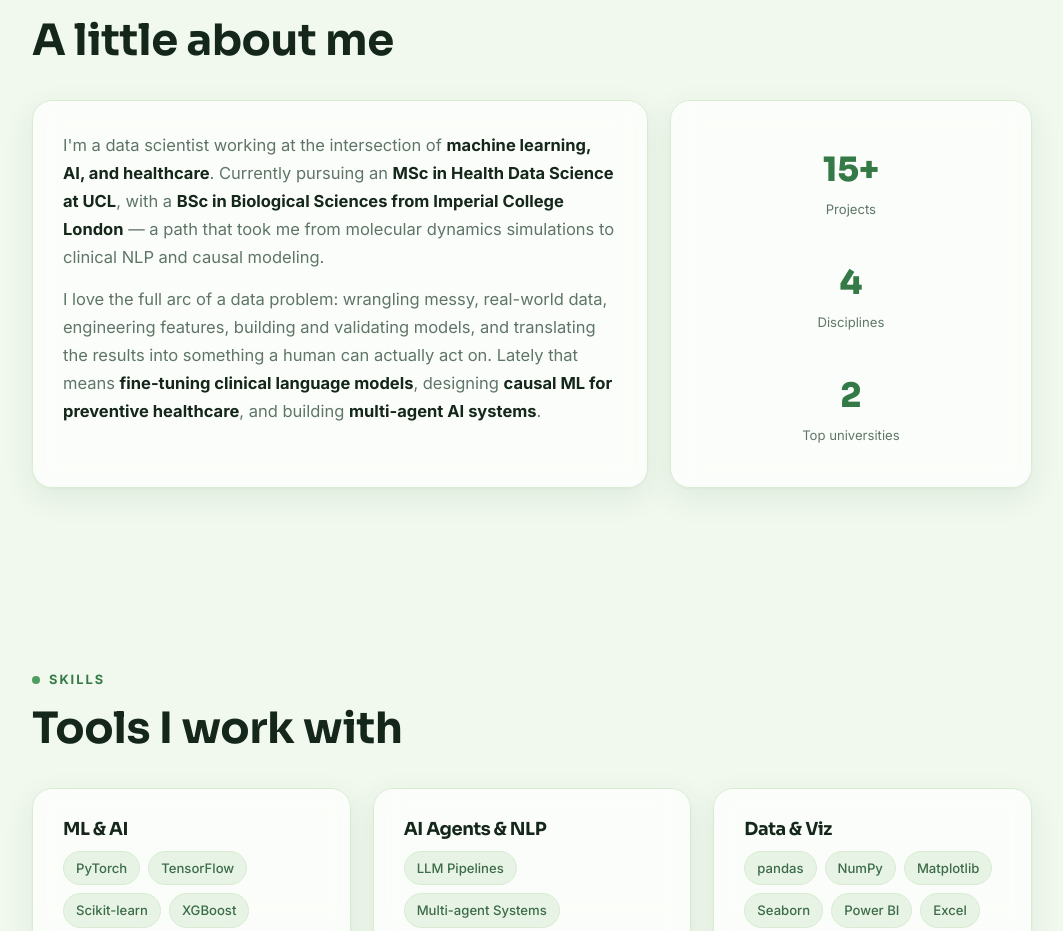
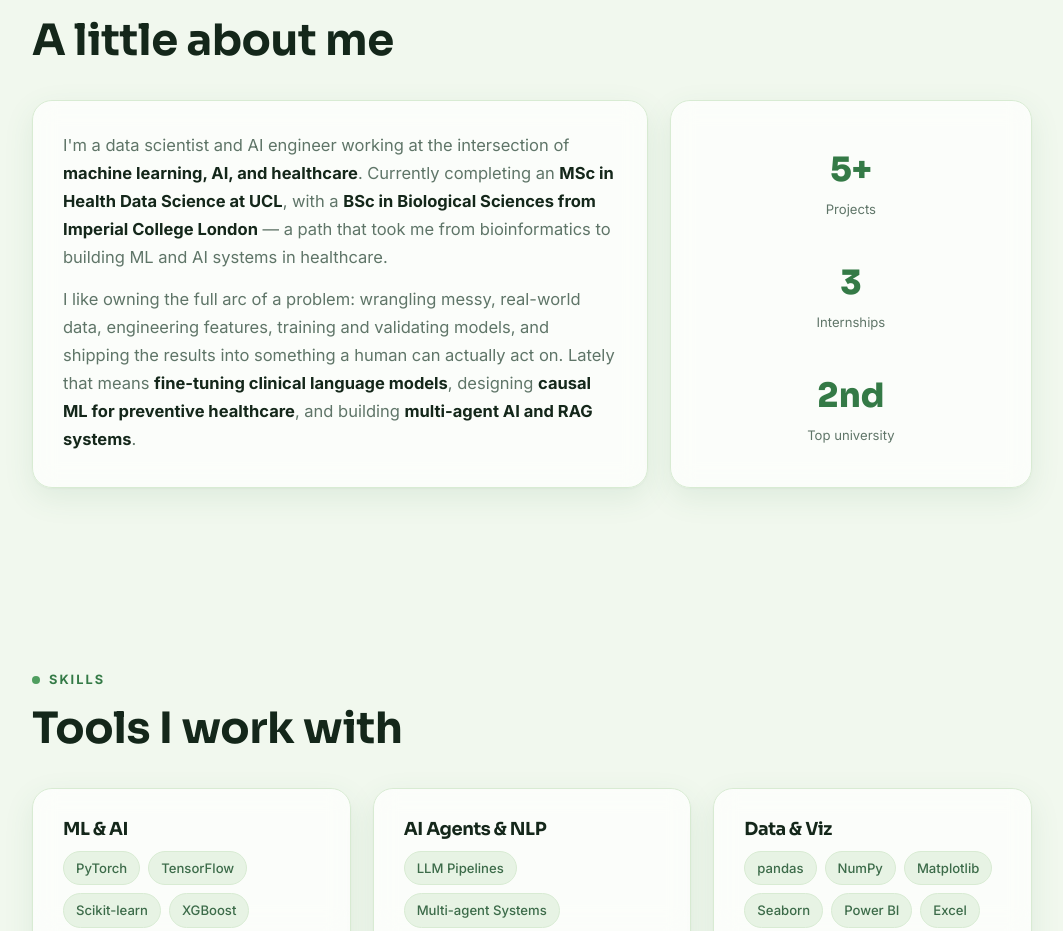
Before and after one commit to jennifersun09b/portfolio, a React (Vite) app: page / in a window 1280 px wide. Shown: the part 1540-2471 px from the top of the page, without its empty margins (108-1171 px from the left). Built offline with nearby package versions, Linux system fonts and the light colour scheme.

Commit message:
Refine profile copy + update stats

```diff
--- a/src/data.js
+++ b/src/data.js
@@ -27,13 +27,13 @@ export const profile = {
 
 export const about = {
   paragraphs: [
-    "I'm a data scientist working at the intersection of **machine learning, AI, and healthcare**. Currently pursuing an **MSc in Health Data Science at UCL**, with a **BSc in Biological Sciences from Imperial College London** — a path that took me from molecular dynamics simulations to clinical NLP and causal modeling.",
-    "I love the full arc of a data problem: wrangling messy, real-world data, engineering features, building and validating models, and translating the results into something a human can actually act on. Lately that means **fine-tuning clinical language models**, designing **causal ML for preventive healthcare**, and building **multi-agent AI systems**.",
+    "I'm a data scientist and AI engineer working at the intersection of **machine learning, AI, and healthcare**. Currently completing an **MSc in Health Data Science at UCL**, with a **BSc in Biological Sciences from Imperial College London** — a path that took me from bioinformatics to building ML and AI systems in healthcare.",
+    "I like owning the full arc of a problem: wrangling messy, real-world data, engineering features, training and validating models, and shipping the results into something a human can actually act on. Lately that means **fine-tuning clinical language models**, designing **causal ML for preventive healthcare**, and building **multi-agent AI and RAG systems**.",
   ],
   stats: [
-    { value: '15+', label: 'Projects' },
-    { value: '4', label: 'Disciplines' },
-    { value: '2', label: 'Top universities' },
+    { value: '5+', label: 'Projects' },
+    { value: '3', label: 'Internships' },
+    { value: '2nd', label: 'Top university' },
   ],
 }
 
```
